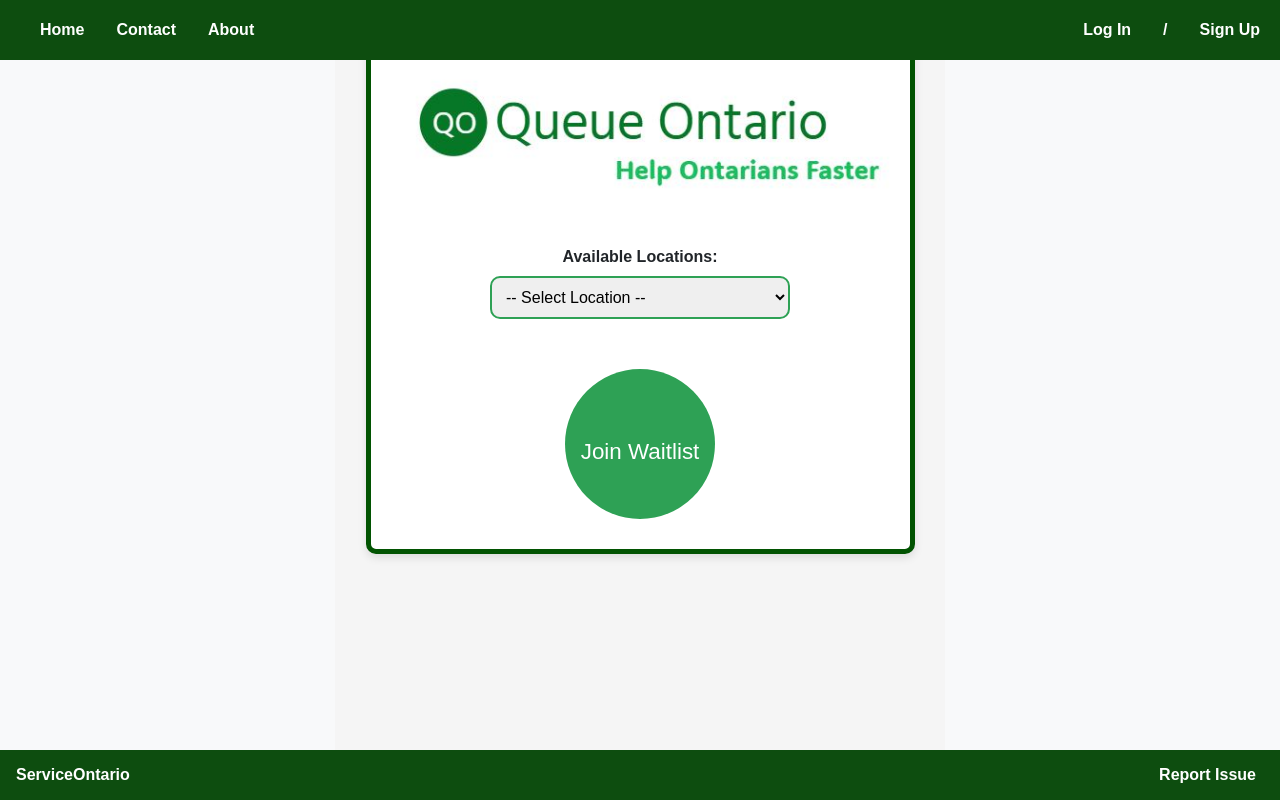
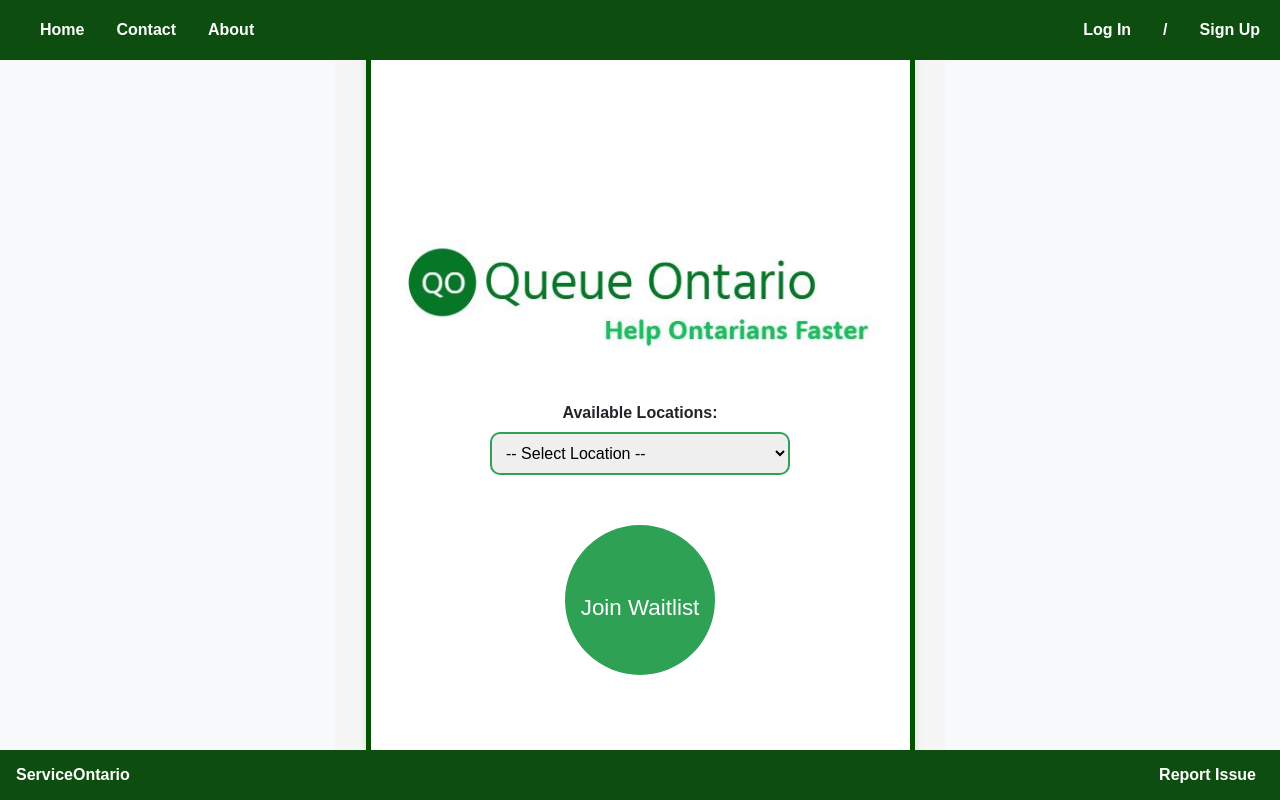
Before and after one commit to kumailDoc/QueueOntario, a React (Create React App) app in the folder queueontario-frontend/: page / in a window 1280 px wide. Built offline with nearby package versions, Linux system fonts and the light colour scheme; the HTML template or start-up script is replaced by a standard one.

Commit message:
More css change

```diff
--- a/queueontario-frontend/src/components/Contact.js
+++ b/queueontario-frontend/src/components/Contact.js
@@ -1,12 +1,14 @@
 import React from 'react';
 import Header from './Header';
 import Footer from './Footer';
-import '../styles/About.css';
+import '../styles/Contact.css';
 
 const Contact = () => {
   return (
+    <div className='main-body'>
+      <Header />
       <div style={{ padding: "20px" }}>
-    <Header />
+
         <h1>Contact Us</h1>
         <p>Feel free to reach out to us through the following methods:</p>
         <ul>
@@ -14,6 +16,8 @@
           <li><strong>Email:</strong> contact@example.com</li>
           <li><strong>Address:</strong> 123 Main St, Toronto, Ontario, Canada</li>
         </ul>
+
+      </div>
       <Footer />
     </div>
   );
--- /dev/null
+++ b/queueontario-frontend/src/styles/Contact.css
@@ -0,0 +1,3 @@
+.main-body {
+    margin-top: 200px;
+}
--- a/queueontario-frontend/src/styles/Header.css
+++ b/queueontario-frontend/src/styles/Header.css
@@ -1,4 +1,3 @@
-/* General Header Styles */
 .header-body {
   background-color: #0d4d0f;
   color: white;
@@ -53,7 +52,7 @@
   padding: 0.5rem 1rem;
   font-weight: bold;
   border-radius: 5px;
-  margin-right: 20px; /* Shift logout button 20px from the right edge */
+  margin-right: 20px;
 }
 
 .logout-button:hover {
@@ -139,6 +138,7 @@
     justify-content: space-between;
     height: 60px;
     max-height: 60px;
+    margin-bottom: 200px;
   }
 
   .nav-left,
@@ -169,7 +169,7 @@
     flex: 1;
     display: flex;
     justify-content: flex-end;
-    padding-right: 20px; /* This will create space for logout button */
+    padding-right: 20px;
   }
 
   .nav-left ul,
--- a/queueontario-frontend/src/styles/HomePage.css
+++ b/queueontario-frontend/src/styles/HomePage.css
@@ -1,25 +1,32 @@
 body, html {
-  margin-top: 0;
+  margin: 0;
   padding: 0;
   font-family: 'Arial', sans-serif;
   background-color: white;
+}
+
+.main-content {
+  padding-top: 80px;
   display: flex;
+  flex-direction: column;
+  align-items: center;
   justify-content: center;
-  align-items: center;
-  height: 100vh;
-  overflow: hidden;
+  border: 5px solid rgb(1, 83, 1);
+  border-radius: 20%;
+  padding: 50px;
+  background-color: white;
+  min-height: 100vh;
 }
 
 label {
   font-weight: bold;
+  margin-bottom: 10px;
 }
 
 img {
   margin-bottom: 20px;
-}
-
-label {
-  margin-bottom: 10px;
+  width: 500px;
+  height: auto;
 }
 
 select {
@@ -44,21 +51,10 @@
   text-decoration: none;
   margin-top: 10px;
   font-size: 140%;
+  border: none;
+  cursor: pointer;
 }
 
 .circular-button:hover {
   background-color: #6ba77f;
 }
-
-img {
-  width: 500px;
-  height: auto;
-}
-
-.main-content {
-  border: 5px rgb(1, 83, 1) solid;
-  border-radius: 20%;
-  padding: 50px;
-  background-color: white;
-  margin-top: 30%;
-}
```
Lines whose indentation alone changed are shown as unchanged.
